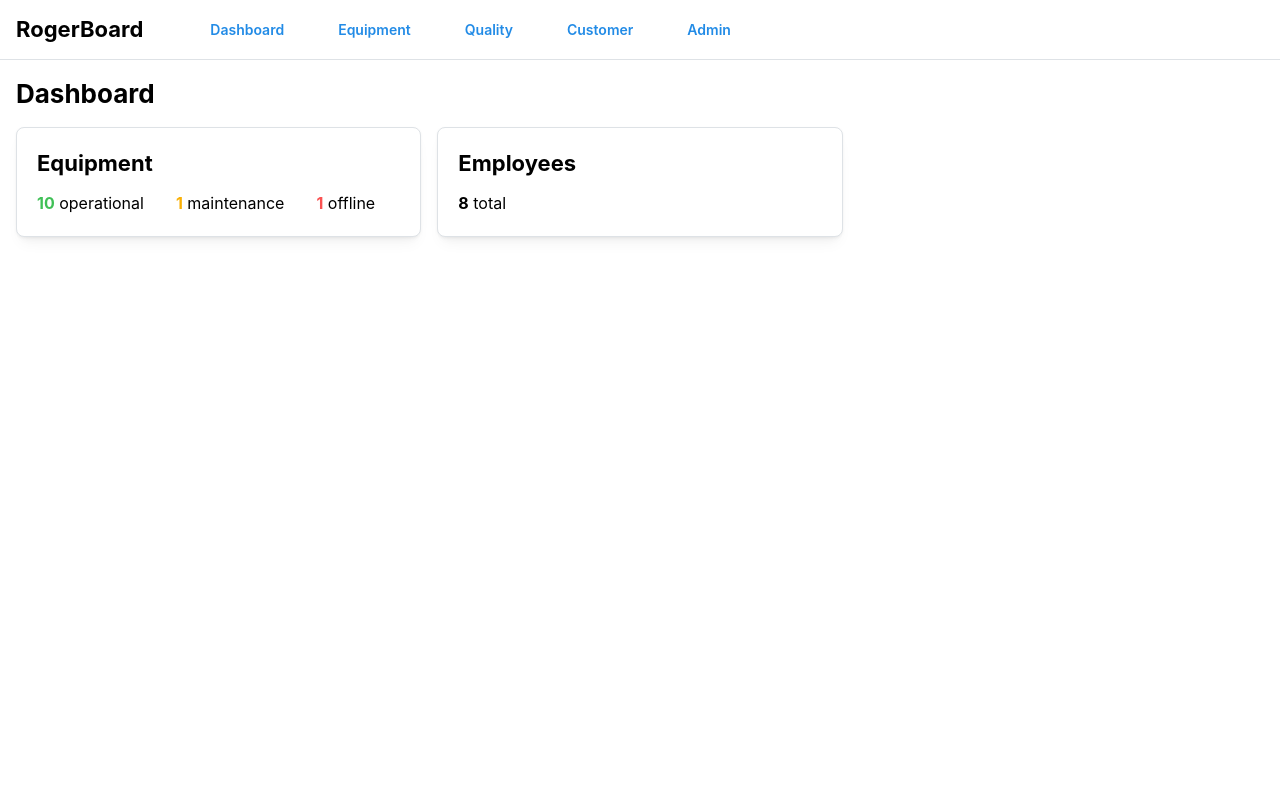
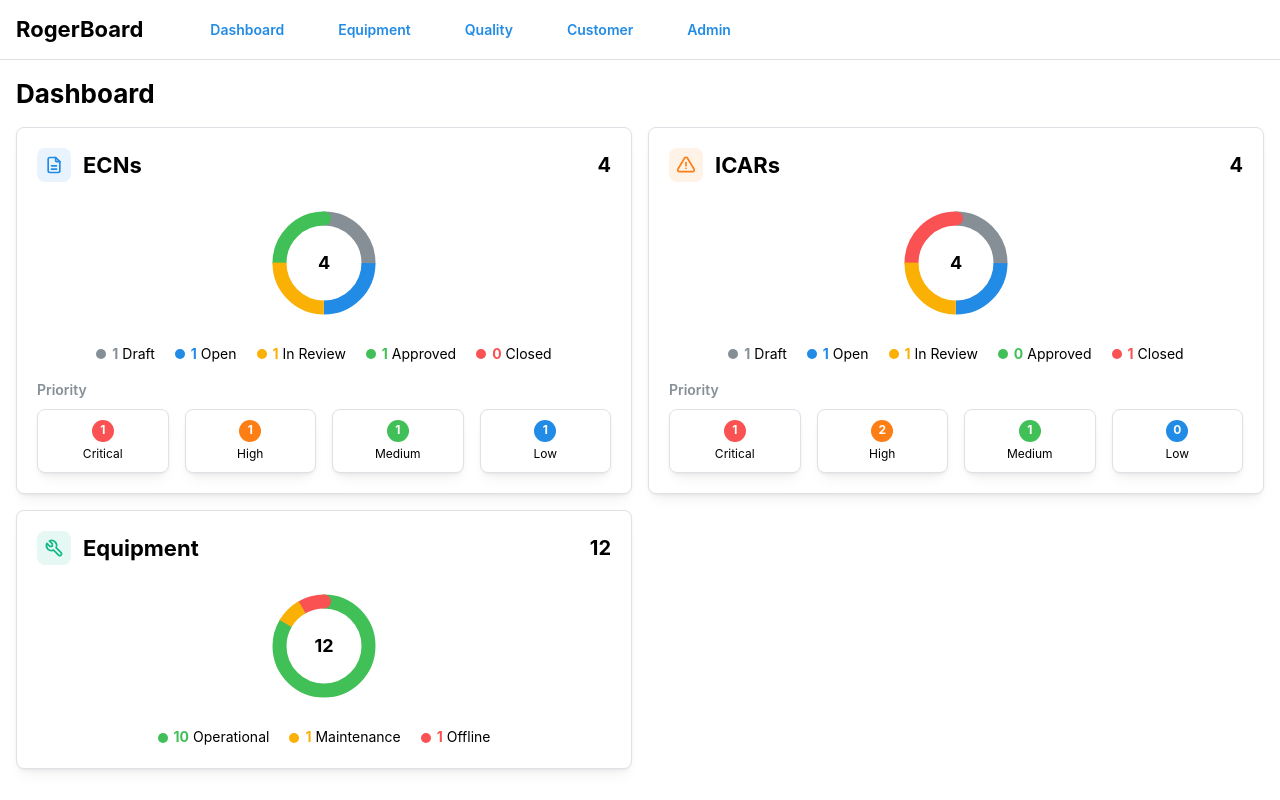
Before and after one commit to pushkatel/v2rogerBoard, a React (Vite) app: page / in a window 1280 px wide. Built offline with nearby package versions, Linux system fonts and the light colour scheme.

Commit message:
feat: redesign dashboard with RingProgress charts and visual cards
Replace plain text dashboard with visual Mantine components including
RingProgress rings for status distribution, ThemeIcon headers, colored
status legends, and priority Paper boxes. Remove unused Employees card.

```diff
--- a/src/components/pages/dashboard/Dashboard.tsx
+++ b/src/components/pages/dashboard/Dashboard.tsx
@@ -1,38 +1,281 @@
-import { Card, Group, SimpleGrid, Stack, Text, Title } from "@mantine/core";
+import {
+  Card,
+  Group,
+  Paper,
+  RingProgress,
+  SimpleGrid,
+  Stack,
+  Text,
+  ThemeIcon,
+  Title,
+} from "@mantine/core";
+import {
+  IconAlertTriangle,
+  IconFileDescription,
+  IconTool,
+} from "@tabler/icons-react";
 
 import { useAppContext } from "@/data/AppContext";
+import type { Priority, TicketStatus } from "@/types";
+import {
+  equipmentStatusColor,
+  priorityColor,
+  statusColor,
+} from "@/utils";
+
+const statusLabels: Record<TicketStatus, string> = {
+  draft: "Draft",
+  open: "Open",
+  "in-review": "In Review",
+  approved: "Approved",
+  closed: "Closed",
+};
+
+const priorityLabels: Record<Priority, string> = {
+  low: "Low",
+  medium: "Medium",
+  high: "High",
+  critical: "Critical",
+};
 
 export const Dashboard = () => {
-  const { equipment, employees } = useAppContext();
+  const { equipment, ecns, icars } = useAppContext();
 
-  const operational = equipment.filter((e) => e.status === "operational").length;
-  const maintenance = equipment.filter((e) => e.status === "maintenance").length;
-  const offline = equipment.filter((e) => e.status === "offline").length;
+  const ecnsByStatus: Record<TicketStatus, number> = {
+    draft: ecns.filter((e) => e.status === "draft").length,
+    open: ecns.filter((e) => e.status === "open").length,
+    "in-review": ecns.filter((e) => e.status === "in-review").length,
+    approved: ecns.filter((e) => e.status === "approved").length,
+    closed: ecns.filter((e) => e.status === "closed").length,
+  };
+  const ecnsByPriority: Record<Priority, number> = {
+    critical: ecns.filter((e) => e.priority === "critical").length,
+    high: ecns.filter((e) => e.priority === "high").length,
+    medium: ecns.filter((e) => e.priority === "medium").length,
+    low: ecns.filter((e) => e.priority === "low").length,
+  };
+
+  const icarsByStatus: Record<TicketStatus, number> = {
+    draft: icars.filter((i) => i.status === "draft").length,
+    open: icars.filter((i) => i.status === "open").length,
+    "in-review": icars.filter((i) => i.status === "in-review").length,
+    approved: icars.filter((i) => i.status === "approved").length,
+    closed: icars.filter((i) => i.status === "closed").length,
+  };
+  const icarsByPriority: Record<Priority, number> = {
+    critical: icars.filter((i) => i.priority === "critical").length,
+    high: icars.filter((i) => i.priority === "high").length,
+    medium: icars.filter((i) => i.priority === "medium").length,
+    low: icars.filter((i) => i.priority === "low").length,
+  };
+
+  const equipmentByStatus = {
+    operational: equipment.filter((e) => e.status === "operational").length,
+    maintenance: equipment.filter((e) => e.status === "maintenance").length,
+    offline: equipment.filter((e) => e.status === "offline").length,
+  };
+
+  const statusRingSections = (counts: Record<TicketStatus, number>) => {
+    const total = Object.values(counts).reduce((a, b) => a + b, 0);
+    if (total === 0) return [];
+    return (Object.entries(counts) as [TicketStatus, number][])
+      .filter(([, v]) => v > 0)
+      .map(([key, v]) => ({
+        value: (v / total) * 100,
+        color: `var(--mantine-color-${statusColor[key]}-6)`,
+      }));
+  };
+
+  const ticketCard = (
+    title: string,
+    icon: React.ReactNode,
+    iconColor: string,
+    total: number,
+    byStatus: Record<TicketStatus, number>,
+    byPriority: Record<Priority, number>,
+  ) => (
+    <Card shadow="sm" padding="lg" radius="md" withBorder>
+      <Group justify="space-between" mb="md">
+        <Group gap="sm">
+          <ThemeIcon size="lg" radius="md" variant="light" color={iconColor}>
+            {icon}
+          </ThemeIcon>
+          <Title order={3}>{title}</Title>
+        </Group>
+        <Text fw={700} size="xl">
+          {total}
+        </Text>
+      </Group>
+
+      <Group justify="center" mb="md">
+        <RingProgress
+          size={130}
+          thickness={14}
+          roundCaps
+          sections={statusRingSections(byStatus)}
+          label={
+            <Text ta="center" fw={700} size="lg">
+              {total}
+            </Text>
+          }
+        />
+      </Group>
+
+      <Group gap="lg" justify="center" mb="md">
+        {(Object.entries(byStatus) as [TicketStatus, number][]).map(
+          ([key, count]) => (
+            <Group key={key} gap={6}>
+              <div
+                style={{
+                  width: 10,
+                  height: 10,
+                  borderRadius: "50%",
+                  backgroundColor: `var(--mantine-color-${statusColor[key]}-6)`,
+                }}
+              />
+              <Text size="sm">
+                <Text span fw={700} c={statusColor[key]}>
+                  {count}
+                </Text>{" "}
+                {statusLabels[key]}
+              </Text>
+            </Group>
+          ),
+        )}
+      </Group>
+
+      <Text fw={600} size="sm" c="dimmed" mb={8}>
+        Priority
+      </Text>
+      <SimpleGrid cols={4}>
+        {(Object.entries(byPriority) as [Priority, number][]).map(
+          ([key, count]) => (
+            <Paper key={key} p="xs" radius="md" withBorder>
+              <Stack align="center" gap={4}>
+                <ThemeIcon
+                  size="sm"
+                  radius="xl"
+                  variant="filled"
+                  color={priorityColor[key]}
+                >
+                  <Text size="xs" fw={700} c="white">
+                    {count}
+                  </Text>
+                </ThemeIcon>
+                <Text size="xs" tt="capitalize">
+                  {priorityLabels[key]}
+                </Text>
+              </Stack>
+            </Paper>
+          ),
+        )}
+      </SimpleGrid>
+    </Card>
+  );
+
+  const equipmentRingSections = () => {
+    const total = equipment.length;
+    if (total === 0) return [];
+    return (
+      Object.entries(equipmentByStatus) as [
+        keyof typeof equipmentByStatus,
+        number,
+      ][]
+    )
+      .filter(([, v]) => v > 0)
+      .map(([key, v]) => ({
+        value: (v / total) * 100,
+        color: `var(--mantine-color-${equipmentStatusColor[key]}-6)`,
+      }));
+  };
+
+  const equipmentStatusLabels: Record<string, string> = {
+    operational: "Operational",
+    maintenance: "Maintenance",
+    offline: "Offline",
+  };
 
   return (
     <Stack>
       <Title order={2}>Dashboard</Title>
-      <SimpleGrid cols={3}>
+      <SimpleGrid cols={2}>
+        {ticketCard(
+          "ECNs",
+          <IconFileDescription size={20} />,
+          "blue",
+          ecns.length,
+          ecnsByStatus,
+          ecnsByPriority,
+        )}
+        {ticketCard(
+          "ICARs",
+          <IconAlertTriangle size={20} />,
+          "orange",
+          icars.length,
+          icarsByStatus,
+          icarsByPriority,
+        )}
+
+        {/* Equipment Card */}
         <Card shadow="sm" padding="lg" radius="md" withBorder>
-          <Title order={3}>Equipment</Title>
-          <Group mt="sm" gap="xl">
-            <Text>
-              <Text span fw={700} c="green">{operational}</Text> operational
-            </Text>
-            <Text>
-              <Text span fw={700} c="yellow">{maintenance}</Text> maintenance
-            </Text>
-            <Text>
-              <Text span fw={700} c="red">{offline}</Text> offline
+          <Group justify="space-between" mb="md">
+            <Group gap="sm">
+              <ThemeIcon
+                size="lg"
+                radius="md"
+                variant="light"
+                color="teal"
+              >
+                <IconTool size={20} />
+              </ThemeIcon>
+              <Title order={3}>Equipment</Title>
+            </Group>
+            <Text fw={700} size="xl">
+              {equipment.length}
             </Text>
           </Group>
+
+          <Group justify="center" mb="md">
+            <RingProgress
+              size={130}
+              thickness={14}
+              roundCaps
+              sections={equipmentRingSections()}
+              label={
+                <Text ta="center" fw={700} size="lg">
+                  {equipment.length}
+                </Text>
+              }
+            />
+          </Group>
+
+          <Group gap="lg" justify="center">
+            {(
+              Object.entries(equipmentByStatus) as [
+                keyof typeof equipmentByStatus,
+                number,
+              ][]
+            ).map(([key, count]) => (
+              <Group key={key} gap={6}>
+                <div
+                  style={{
+                    width: 10,
+                    height: 10,
+                    borderRadius: "50%",
+                    backgroundColor: `var(--mantine-color-${equipmentStatusColor[key]}-6)`,
+                  }}
+                />
+                <Text size="sm">
+                  <Text span fw={700} c={equipmentStatusColor[key]}>
+                    {count}
+                  </Text>{" "}
+                  {equipmentStatusLabels[key]}
+                </Text>
+              </Group>
+            ))}
+          </Group>
         </Card>
-        <Card shadow="sm" padding="lg" radius="md" withBorder>
-          <Title order={3}>Employees</Title>
-          <Text mt="sm">
-            <Text span fw={700}>{employees.length}</Text> total
-          </Text>
-        </Card>
+
       </SimpleGrid>
     </Stack>
   );
```
